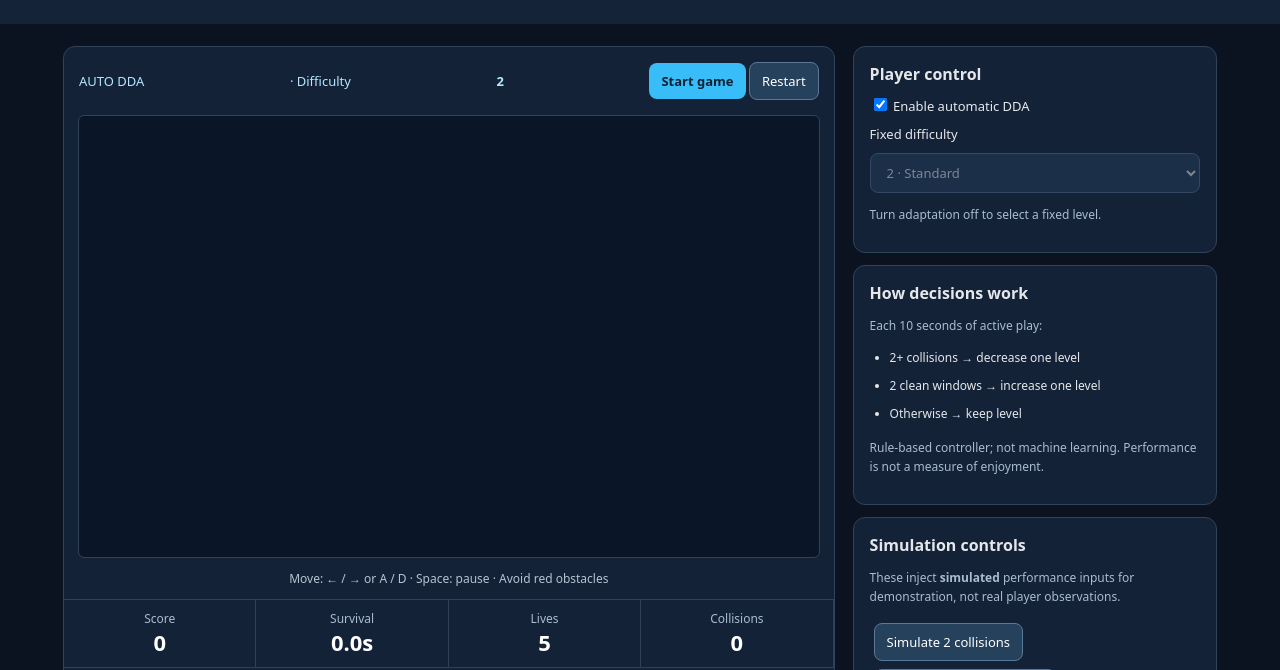
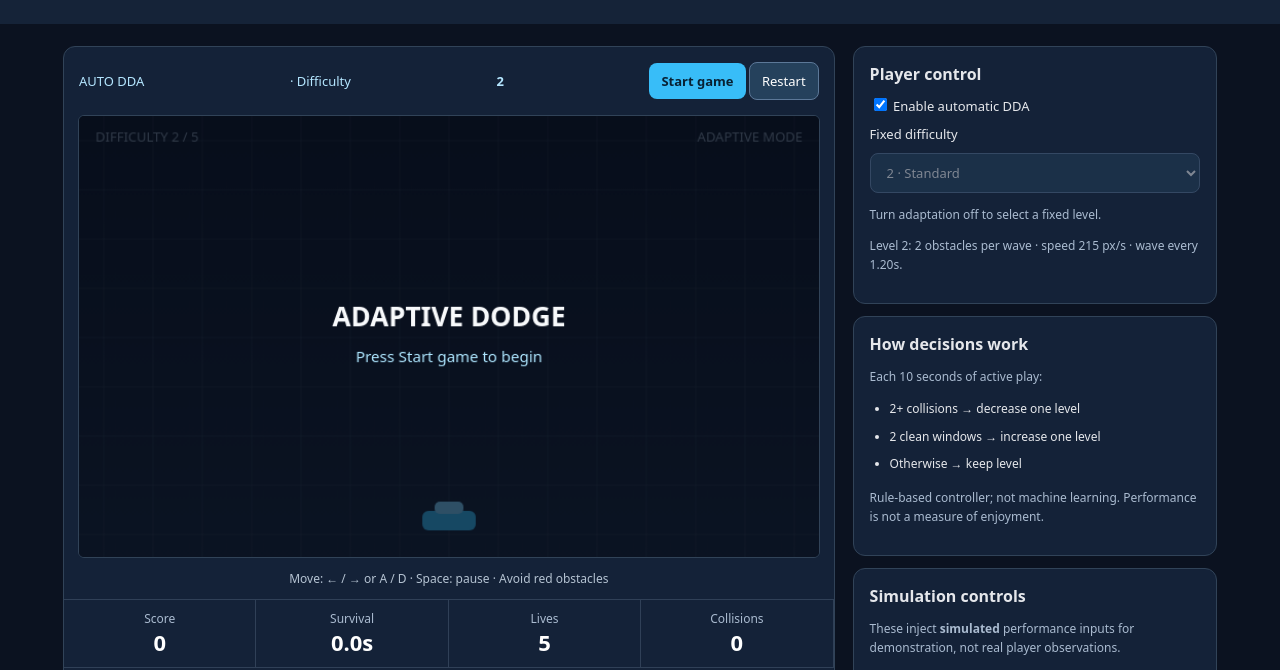
Before and after one commit to ArmanAli05/adaptive-dodge-iis, a website with bundled scripts: page index.html in a window 1280 px wide. Shown: the part 120-790 px from the top of the page. Built offline with nearby package versions, Linux system fonts and the light colour scheme.

Commit message:
Improve level progression: index.html

```diff
--- a/index.html
+++ b/index.html
@@ -2,7 +2,7 @@
 <html lang="en"><head><meta charset="utf-8"><meta name="viewport" content="width=device-width,initial-scale=1"><title>Adaptive Dodge | IIS</title><link rel="stylesheet" href="styles.css"></head>
 <body><header><p>INTELLIGENT INTERACTIVE SYSTEMS · PROTOTYPE</p><h1>Adaptive Dodge</h1><p>A browser game exploring adaptive difficulty and player agency.</p></header>
 <main><section class="game"><div class="toolbar"><span id="modeBadge">AUTO DDA</span> · Difficulty <strong id="levelBadge">2</strong><div><button id="startBtn">Start game</button> <button id="restartBtn">Restart</button></div></div><canvas id="gameCanvas" width="720" height="430" aria-label="Move left and right to dodge falling red obstacles">Canvas unavailable</canvas><p class="hint">Move: ← / → or A / D · Space: pause · Avoid red obstacles</p><div class="stats"><div>Score <b id="score">0</b></div><div>Survival <b id="time">0.0s</b></div><div>Lives <b id="lives">5</b></div><div>Collisions <b id="hits">0</b></div></div><section class="feedback"><h2>System feedback</h2><p id="feedback" aria-live="polite">Start to see adaptive decisions.</p><small id="windowInfo"></small></section></section>
-<aside><section><h2>Player control</h2><label><input id="adaptiveToggle" type="checkbox" checked> Enable automatic DDA</label><label for="fixedLevel">Fixed difficulty</label><select id="fixedLevel" disabled><option value="1">1 · Easy</option><option value="2" selected>2 · Standard</option><option value="3">3 · Moderate</option><option value="4">4 · Hard</option><option value="5">5 · Very hard</option></select><p>Turn adaptation off to select a fixed level.</p></section>
+<aside><section><h2>Player control</h2><label><input id="adaptiveToggle" type="checkbox" checked> Enable automatic DDA</label><label for="fixedLevel">Fixed difficulty</label><select id="fixedLevel" disabled><option value="1">1 · Easy</option><option value="2" selected>2 · Standard</option><option value="3">3 · Moderate</option><option value="4">4 · Hard</option><option value="5">5 · Very hard</option></select><p>Turn adaptation off to select a fixed level.</p><p id="difficultyInfo" aria-live="polite"></p></section>
 <section><h2>How decisions work</h2><p>Each 10 seconds of active play:</p><ul><li>2+ collisions → decrease one level</li><li>2 clean windows → increase one level</li><li>Otherwise → keep level</li></ul><p>Rule-based controller; not machine learning. Performance is not a measure of enjoyment.</p></section>
 <section><h2>Simulation controls</h2><p>These inject <strong>simulated</strong> performance inputs for demonstration, not real player observations.</p><button id="demoStruggle">Simulate 2 collisions</button> <button id="demoSuccess">Simulate 2 clean windows</button></section><section><h2>Recent decisions</h2><ol id="decisionLog" aria-live="polite"></ol></section></aside></main>
 <footer>Academic prototype · No backend, player accounts or API keys</footer><script type="module" src="game.js"></script></body></html>
```
